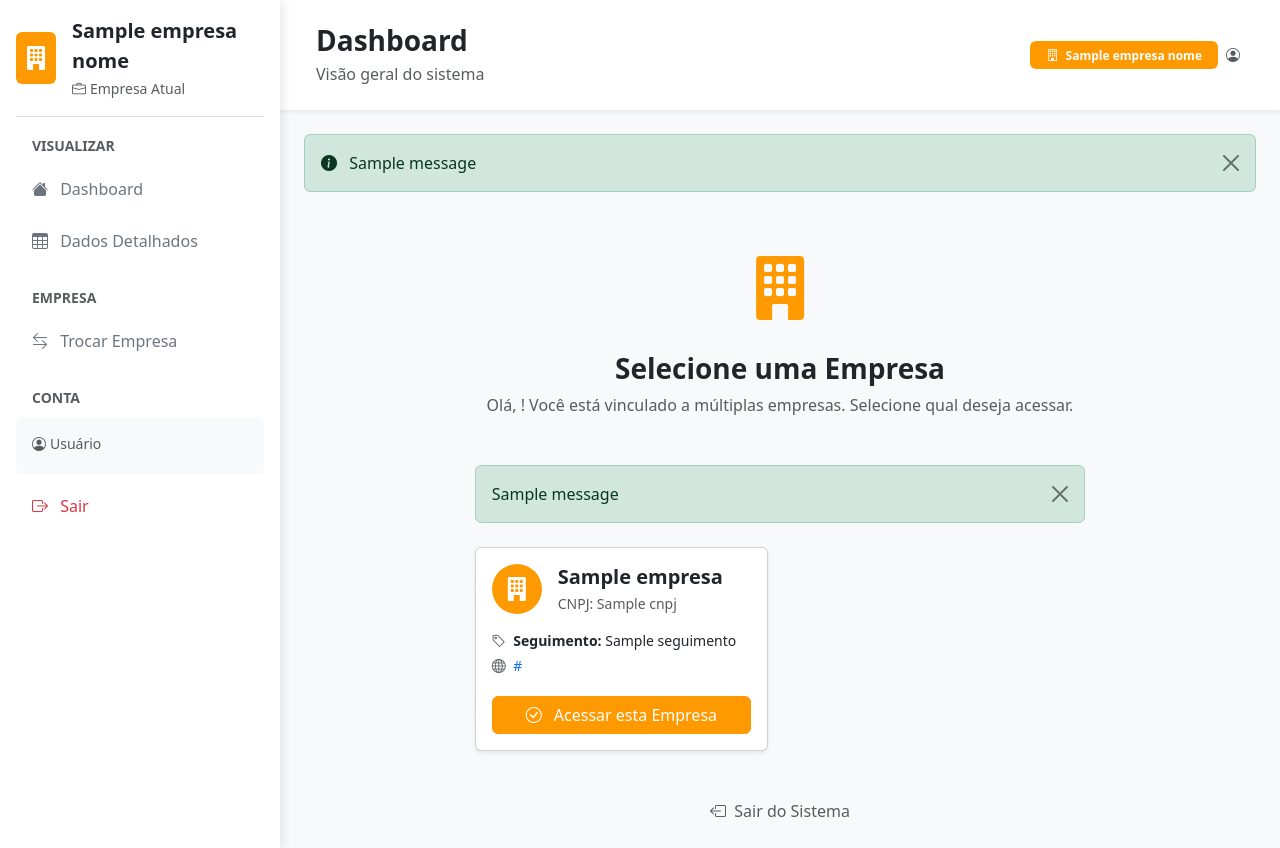
After one commit to samuelfox30/WaysSolutionHub, a Flask app: template src/templates/user/selecionar_empresa.html in a window 1280 px wide. The commit adds this page. Run offline with Flask 3, Linux system fonts and the light colour scheme; the template is opened without the code that fills it: most values are stand-ins (such as "Sample title", 1, 10 or a date in 2020); one stand-in notice (Sample message) is shown.

Commit message:
Atualização completa da área de usuário: seleção de empresas e interface
Alterações principais:
- Usuários podem selecionar qual empresa acessar se tiverem múltiplas
- Auto-seleção quando usuário tem apenas 1 empresa vinculada
- Nova página de seleção de empresas com interface em cards
- Botão "Trocar Empresa" no sidebar e nos templates
- Sidebar atualizado com seções organizadas (Visualizar, Empresa, Conta)
- Header mostra empresa selecionada em badge laranja
- Banners informativos nos dashboards indicando empresa visualizada
- Login redireciona para seleção de empresa (não mais direto ao dashboard)
- Todas as rotas user verificam empresa_id na sessão
- Rota trocar_empresa permite alternar entre empresas
- Logout limpa empresa_id e empresa_nome da sessão

Arquivos modificados:
- src/pages/public/index.py: Atualizado redirect após login
- src/pages/user/user.py: Rotas de seleção e troca de empresa
- src/templates/user/selecionar_empresa.html: Nova página (criada)
- src/templates/user/base.html: Sidebar reorganizado, header atualizado
- src/templates/user/dashboard.html: Banner empresa selecionada
- src/templates/user/dados.html: Banner empresa selecionada
- src/templates/admin/components/sidebar.html: Link Upload removido

🤖 Generated with [Claude Code](https://claude.com/claude-code)

Co-Authored-By: Claude <noreply@anthropic.com>

```diff
--- a/src/pages/public/index.py
+++ b/src/pages/public/index.py
@@ -52,7 +52,7 @@ def login():
                         return redirect(url_for('admin.admin_dashboard'))
                     else:  # user
                         user.close()
-                        return redirect(url_for('user.user_dashboard'))
+                        return redirect(url_for('user.selecionar_empresa'))
                 else:
                     print("Tipo de usuário incorreto!")
                     flash('Tipo de usuário incorreto!', 'danger')
--- a/src/templates/user/base.html
+++ b/src/templates/user/base.html
@@ -3,7 +3,7 @@
 <head>
     <meta charset="UTF-8">
     <meta name="viewport" content="width=device-width, initial-scale=1.0">
-    <title>{% block title %}Dashboard - {{ user.empresa }}{% endblock %}</title>
+    <title>{% block title %}Dashboard - {{ empresa_nome }}{% endblock %}</title>
     <link rel="icon" type="image/x-icon" href="/static/favicon.ico">
     <link href="https://cdn.jsdelivr.net/npm/bootstrap@5.3.3/dist/css/bootstrap.min.css" rel="stylesheet">
     <link rel="stylesheet" href="https://cdn.jsdelivr.net/npm/bootstrap-icons@1.11.3/font/bootstrap-icons.min.css">
@@ -135,15 +135,19 @@
     <div class="sidebar p-3">
         <a href="{{ url_for('user.user_dashboard') }}" class="d-flex align-items-center mb-3 text-decoration-none border-bottom pb-3">
             <div class="p-2 bg-orange rounded me-3">
-                <i class="bi bi-speedometer2 text-white fs-4"></i>
+                <i class="bi bi-building-fill text-white fs-4"></i>
             </div>
-            <div>
-                <span class="fs-5 fw-bold text-dark d-block">{{ user.empresa }}</span>
-                <small class="text-muted">{{ user.seguimento }}</small>
+            <div class="flex-grow-1">
+                <span class="fs-5 fw-bold text-dark d-block">{{ empresa_nome }}</span>
+                <small class="text-muted"><i class="bi bi-briefcase me-1"></i>Empresa Atual</small>
             </div>
         </a>
 
         <ul class="nav nav-pills flex-column mt-3">
+            <!-- NAVEGAÇÃO -->
+            <li class="mb-2">
+                <small class="text-muted text-uppercase fw-bold px-3">Visualizar</small>
+            </li>
             <li class="nav-item">
                 <a href="{{ url_for('user.user_dashboard') }}"
                    class="nav-link {% if request.endpoint == 'user.user_dashboard' %}active{% endif %}">
@@ -158,15 +162,34 @@
                     <span>Dados Detalhados</span>
                 </a>
             </li>
-            <li class="nav-item mt-3">
-                <hr class="dropdown-divider">
+
+            <!-- EMPRESA -->
+            <li class="mb-2 mt-3">
+                <small class="text-muted text-uppercase fw-bold px-3">Empresa</small>
             </li>
             <li class="nav-item">
-                <div class="p-3 bg-light rounded">
-                    <p class="mb-1 text-muted small">Usuário</p>
+                <a href="{{ url_for('user.trocar_empresa') }}" class="nav-link">
+                    <i class="bi bi-arrow-left-right me-2"></i>
+                    <span>Trocar Empresa</span>
+                </a>
+            </li>
+
+            <!-- USUÁRIO -->
+            <li class="mb-2 mt-3">
+                <small class="text-muted text-uppercase fw-bold px-3">Conta</small>
+            </li>
+            <li class="nav-item">
+                <div class="p-3 bg-light rounded mb-2">
+                    <p class="mb-1 text-muted small"><i class="bi bi-person-circle me-1"></i>Usuário</p>
                     <p class="mb-1 fw-semibold">{{ user.nome }}</p>
                     <p class="mb-0 text-muted small">{{ user.email }}</p>
                 </div>
+            </li>
+            <li class="nav-item">
+                <a href="{{ url_for('user.logout') }}" class="nav-link text-danger">
+                    <i class="bi bi-box-arrow-right me-2"></i>
+                    <span>Sair</span>
+                </a>
             </li>
         </ul>
     </div>
@@ -179,11 +202,13 @@
                     <h1 class="h3 fw-bold mb-1">{% block header_title %}Dashboard{% endblock %}</h1>
                     <p class="text-muted mb-0">{% block header_subtitle %}Visão geral do sistema{% endblock %}</p>
                 </div>
-                <div class="d-flex align-items-center">
-                    <span class="me-3 text-muted">{{ user.nome }}</span>
-                    <a href="{{ url_for('user.logout') }}" class="btn btn-outline-secondary rounded-circle" title="Sair">
-                        <i class="bi bi-box-arrow-right"></i>
-                    </a>
+                <div class="d-flex align-items-center gap-2">
+                    <span class="badge bg-orange text-white px-3 py-2">
+                        <i class="bi bi-building me-1"></i> {{ empresa_nome }}
+                    </span>
+                    <span class="text-muted small">
+                        <i class="bi bi-person-circle me-1"></i> {{ user.nome }}
+                    </span>
                 </div>
             </div>
         </header>
--- /dev/null
+++ b/src/templates/user/selecionar_empresa.html
@@ -0,0 +1,117 @@
+{% extends "user/base.html" %}
+
+{% block title %}Selecionar Empresa - WaysSolutionHub{% endblock %}
+
+{% block content %}
+<div class="container mt-5">
+    <div class="row justify-content-center">
+        <div class="col-md-10 col-lg-8">
+            <div class="text-center mb-5">
+                <i class="bi bi-building-fill text-orange" style="font-size: 4rem;"></i>
+                <h1 class="h3 mt-3 fw-bold">Selecione uma Empresa</h1>
+                <p class="text-muted">Olá, {{ user.nome }}! Você está vinculado a múltiplas empresas. Selecione qual deseja acessar.</p>
+            </div>
+
+            {% with messages = get_flashed_messages(with_categories=true) %}
+                {% if messages %}
+                    <div class="mb-4">
+                        {% for category, message in messages %}
+                            <div class="alert alert-{{ category }} alert-dismissible fade show" role="alert">
+                                {{ message }}
+                                <button type="button" class="btn-close" data-bs-dismiss="alert"></button>
+                            </div>
+                        {% endfor %}
+                    </div>
+                {% endif %}
+            {% endwith %}
+
+            <div class="row g-4">
+                {% for empresa in empresas %}
+                <div class="col-md-6">
+                    <div class="card h-100 shadow-sm hover-card">
+                        <div class="card-body d-flex flex-column">
+                            <div class="d-flex align-items-center mb-3">
+                                <div class="icon-circle bg-orange text-white me-3">
+                                    <i class="bi bi-building-fill"></i>
+                                </div>
+                                <div class="flex-grow-1">
+                                    <h5 class="card-title mb-1 fw-bold">{{ empresa.nome }}</h5>
+                                    <p class="card-text text-muted small mb-0">CNPJ: {{ empresa.cnpj }}</p>
+                                </div>
+                            </div>
+
+                            <div class="mb-3">
+                                <p class="mb-1 small">
+                                    <i class="bi bi-tag text-muted me-1"></i>
+                                    <strong>Seguimento:</strong> {{ empresa.seguimento }}
+                                </p>
+                                {% if empresa.website %}
+                                <p class="mb-1 small">
+                                    <i class="bi bi-globe text-muted me-1"></i>
+                                    <a href="{{ empresa.website }}" target="_blank" class="text-decoration-none">{{ empresa.website }}</a>
+                                </p>
+                                {% endif %}
+                            </div>
+
+                            <a href="{{ url_for('user.definir_empresa', empresa_id=empresa.id) }}"
+                               class="btn btn-orange w-100 mt-auto">
+                                <i class="bi bi-check-circle me-2"></i>
+                                Acessar esta Empresa
+                            </a>
+                        </div>
+                    </div>
+                </div>
+                {% endfor %}
+            </div>
+
+            <div class="text-center mt-5">
+                <a href="{{ url_for('user.logout') }}" class="text-muted text-decoration-none">
+                    <i class="bi bi-box-arrow-left me-1"></i>
+                    Sair do Sistema
+                </a>
+            </div>
+        </div>
+    </div>
+</div>
+
+<style>
+    .text-orange {
+        color: #ff9900;
+    }
+
+    .bg-orange {
+        background-color: #ff9900;
+    }
+
+    .btn-orange {
+        background-color: #ff9900;
+        border-color: #ff9900;
+        color: white;
+    }
+
+    .btn-orange:hover {
+        background-color: #e68a00;
+        border-color: #e68a00;
+        color: white;
+    }
+
+    .icon-circle {
+        width: 50px;
+        height: 50px;
+        border-radius: 50%;
+        display: flex;
+        align-items: center;
+        justify-content: center;
+        font-size: 1.5rem;
+    }
+
+    .hover-card {
+        transition: transform 0.3s ease, box-shadow 0.3s ease;
+    }
+
+    .hover-card:hover {
+        transform: translateY(-5px);
+        box-shadow: 0 10px 20px rgba(0, 0, 0, 0.15) !important;
+    }
+</style>
+{% endblock %}
```
Also changed, not shown: src/pages/user/user.py (+124 -9 lines), src/templates/admin/components/sidebar.html (+0 -7 lines), src/templates/user/dados.html (+18 -0 lines), src/templates/user/dashboard.html (+18 -0 lines).
